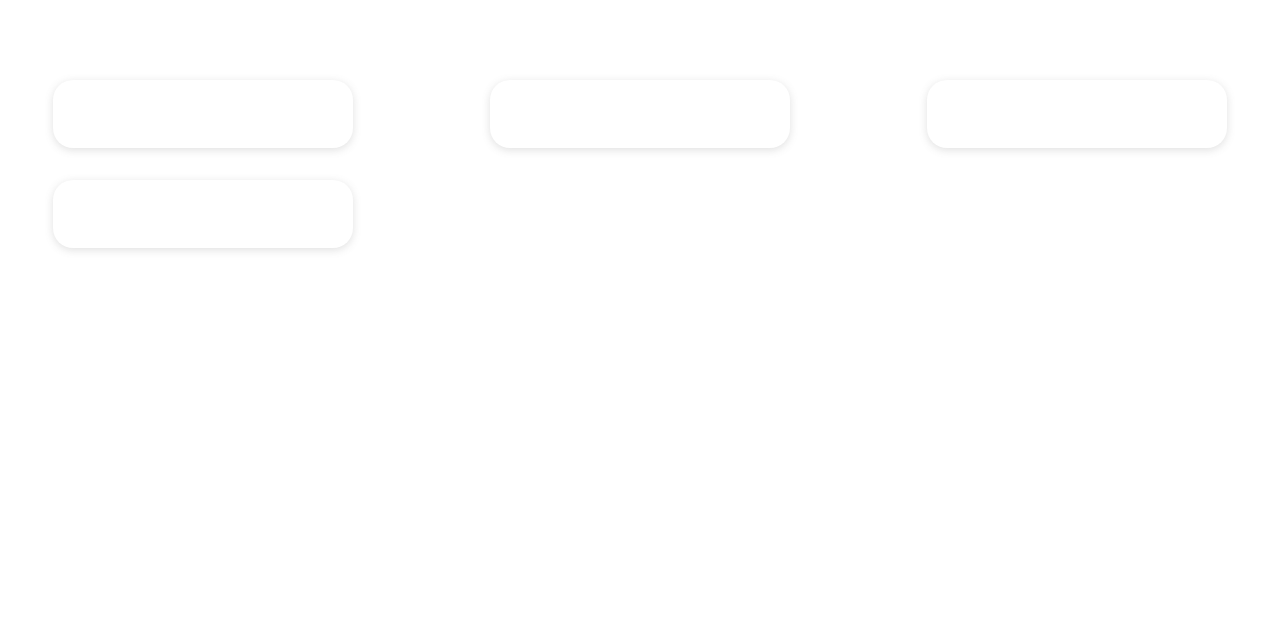
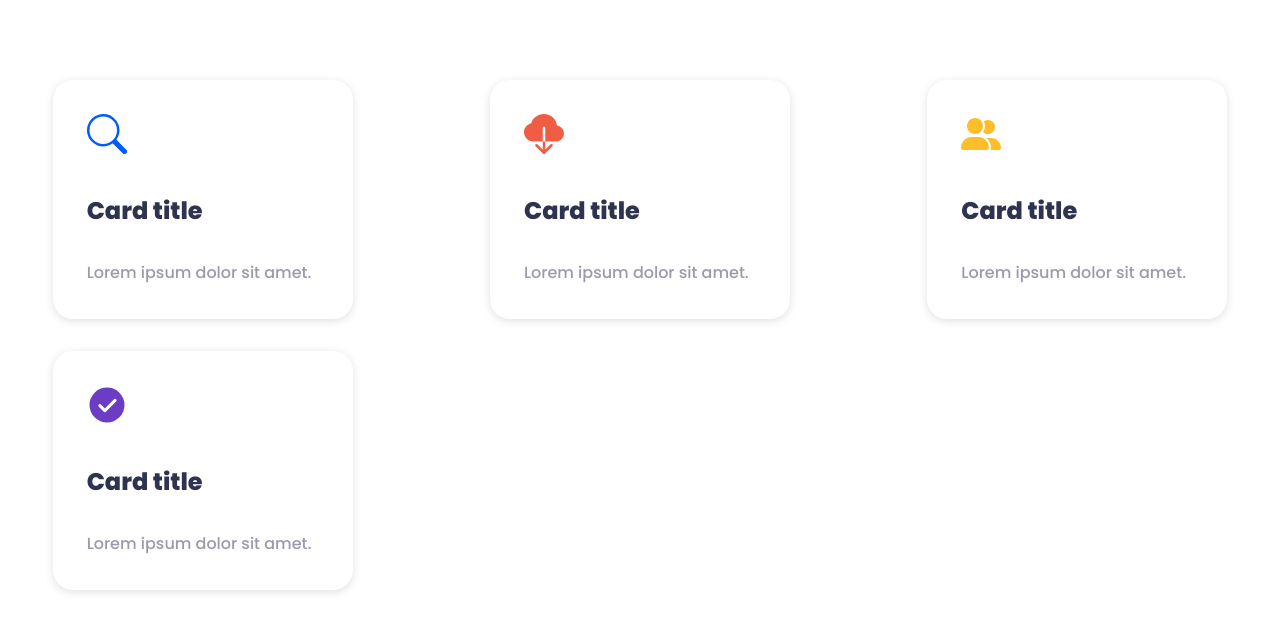
Before and after one commit to aminfarzinrad/mini-project-21-card-modern, a plain HTML site: page index.html in a window 1280 px wide. Drawn offline with Linux system fonts and the light colour scheme.

Commit message:
add content

```diff
--- a/css/app.css
+++ b/css/app.css
@@ -22,3 +22,12 @@ body{
     padding: 34px;
     justify-self: center;
 }
+.title_content{
+    font-size: 1.5rem;
+    margin: 2rem 0;
+    color: #2e3350;
+    font-weight: 700;
+}
+.text_content{
+    color: #9a9baa;
+}
--- a/index.html
+++ b/index.html
@@ -15,13 +15,97 @@
 
         <div class="box">
 
-            <div class="card"></div>
+            <div class="card">
 
-            <div class="card"></div>
+                <div class="icon">
 
-            <div class="card"></div>
+                    <svg xmlns="http://www.w3.org/2000/svg" width="40" height="40" fill="currentColor"
+                    class="bi bi-search" viewBox="0 0 16 16" id="IconChangeColor">
+                    <path
+                        d="M11.742 10.344a6.5 6.5 0 1 0-1.397 1.398h-.001c.03.04.062.078.098.115l3.85 3.85a1 1 0 0 0 1.415-1.414l-3.85-3.85a1.007 1.007 0 0 0-.115-.1zM12 6.5a5.5 5.5 0 1 1-11 0 5.5 5.5 0 0 1 11 0z"
+                        id="mainIconPathAttribute" fill="#015bfa"></path>
+                </svg>
 
-            <div class="card"></div>
+                </div>
+
+                <div class="content">
+
+                    <h5 class="title_content">Card title</h5>
+
+                    <p class="text_content">Lorem ipsum dolor sit amet.</p>
+
+                </div>
+
+            </div>
+
+            <div class="card">
+
+                <div class="icon">
+
+                    <svg xmlns="http://www.w3.org/2000/svg" width="40" height="40" fill="currentColor"
+                    class="bi bi-cloud-download-fill" viewBox="0 0 16 16" id="IconChangeColor">
+                    <path fill-rule="evenodd"
+                        d="M8 0a5.53 5.53 0 0 0-3.594 1.342c-.766.66-1.321 1.52-1.464 2.383C1.266 4.095 0 5.555 0 7.318 0 9.366 1.708 11 3.781 11H7.5V5.5a.5.5 0 0 1 1 0V11h4.188C14.502 11 16 9.57 16 7.773c0-1.636-1.242-2.969-2.834-3.194C12.923 1.999 10.69 0 8 0zm-.354 15.854a.5.5 0 0 0 .708 0l3-3a.5.5 0 0 0-.708-.708L8.5 14.293V11h-1v3.293l-2.146-2.147a.5.5 0 0 0-.708.708l3 3z"
+                        id="mainIconPathAttribute" fill="#ef5e44"></path>
+                </svg>
+
+                </div>
+
+                <div class="content">
+
+                    <h5 class="title_content">Card title</h5>
+
+                    <p class="text_content">Lorem ipsum dolor sit amet.</p>
+
+                </div>
+
+            </div>
+
+            <div class="card">
+
+                <div class="icon">
+
+                    <svg xmlns="http://www.w3.org/2000/svg" viewBox="0 0 640 512" id="IconChangeColor" height="40"
+                    width="40"><!--! Font Awesome Free 6.1.1 by @fontawesome - https://fontawesome.com License - https://fontawesome.com/license/free (Icons: CC BY 4.0, Fonts: SIL OFL 1.1, Code: MIT License) Copyright 2022 Fonticons, Inc. -->
+                    <path
+                        d="M224 256c70.7 0 128-57.31 128-128S294.7 0 224 0C153.3 0 96 57.31 96 128S153.3 256 224 256zM274.7 304H173.3c-95.73 0-173.3 77.6-173.3 173.3C0 496.5 15.52 512 34.66 512H413.3C432.5 512 448 496.5 448 477.3C448 381.6 370.4 304 274.7 304zM479.1 320h-73.85C451.2 357.7 480 414.1 480 477.3C480 490.1 476.2 501.9 470 512h138C625.7 512 640 497.6 640 479.1C640 391.6 568.4 320 479.1 320zM432 256C493.9 256 544 205.9 544 144S493.9 32 432 32c-25.11 0-48.04 8.555-66.72 22.51C376.8 76.63 384 101.4 384 128c0 35.52-11.93 68.14-31.59 94.71C372.7 243.2 400.8 256 432 256z"
+                        id="mainIconPathAttribute" fill="#fdbe29"></path>
+                </svg>
+
+                </div>
+
+                <div class="content">
+
+                    <h5 class="title_content">Card title</h5>
+
+                    <p class="text_content">Lorem ipsum dolor sit amet.</p>
+
+                </div>
+
+            </div>
+
+            <div class="card">
+
+                <div class="icon">
+
+                    <svg viewBox="0 0 1024 1024" xmlns="http://www.w3.org/2000/svg" id="IconChangeColor" height="40"
+                    width="40">
+                    <path fill="#6c3dc4"
+                        d="M512 64a448 448 0 1 1 0 896 448 448 0 0 1 0-896zm-55.808 536.384-99.52-99.584a38.4 38.4 0 1 0-54.336 54.336l126.72 126.72a38.272 38.272 0 0 0 54.336 0l262.4-262.464a38.4 38.4 0 1 0-54.272-54.336L456.192 600.384z"
+                        id="mainIconPathAttribute"></path>
+                </svg>
+
+                </div>
+
+                <div class="content">
+
+                    <h5 class="title_content">Card title</h5>
+
+                    <p class="text_content">Lorem ipsum dolor sit amet.</p>
+
+                </div>
+
+            </div>
 
         </div>
 
```
